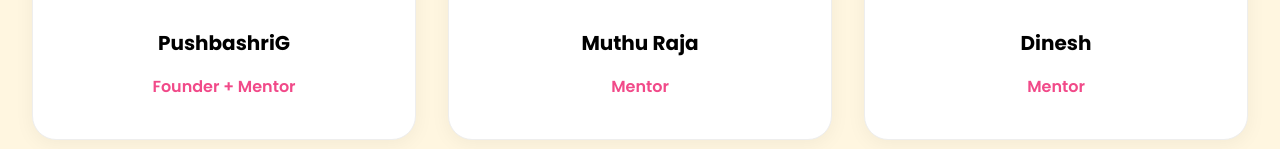
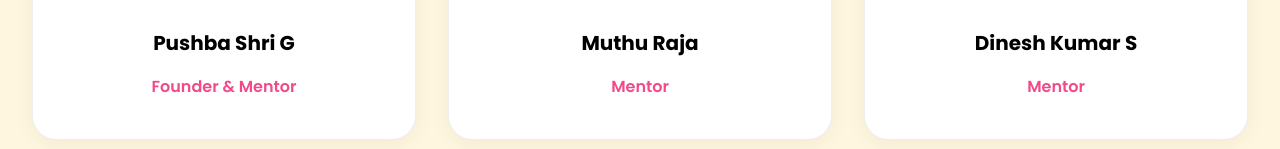
Before and after one commit to rushxgrowth/rush, a plain HTML site: page index.html in a window 1280 px wide. Shown: the part 2550-2699 px from the top of the page. Drawn offline with Linux system fonts and the light colour scheme.

Commit message:
Update index.html

```diff
--- a/index.html
+++ b/index.html
@@ -123,8 +123,8 @@
     <div class="mentor-card">
       <img src="https://i.imghippo.com/files/Wjwo9482Up.png" alt="PushbashriG"/>
       <div class="mentor-info">
-        <h3>PushbashriG</h3>
-        <p>Founder + Mentor</p>
+        <h3>Pushba Shri G</h3>
+        <p>Founder & Mentor</p>
       </div>
     </div>
     <div class="mentor-card">
@@ -135,9 +135,9 @@
       </div>
     </div>
     <div class="mentor-card">
-      <img src="https://i.imghippo.com/files/gDlj4168Drc.jpeg" alt="Dinesh"/>
+      <img src="https://i.imghippo.com/files/qL7930Dz.jpeg"/>
       <div class="mentor-info">
-        <h3>Dinesh</h3>
+        <h3>Dinesh Kumar S</h3>
         <p>Mentor</p>
       </div>
     </div>
```
